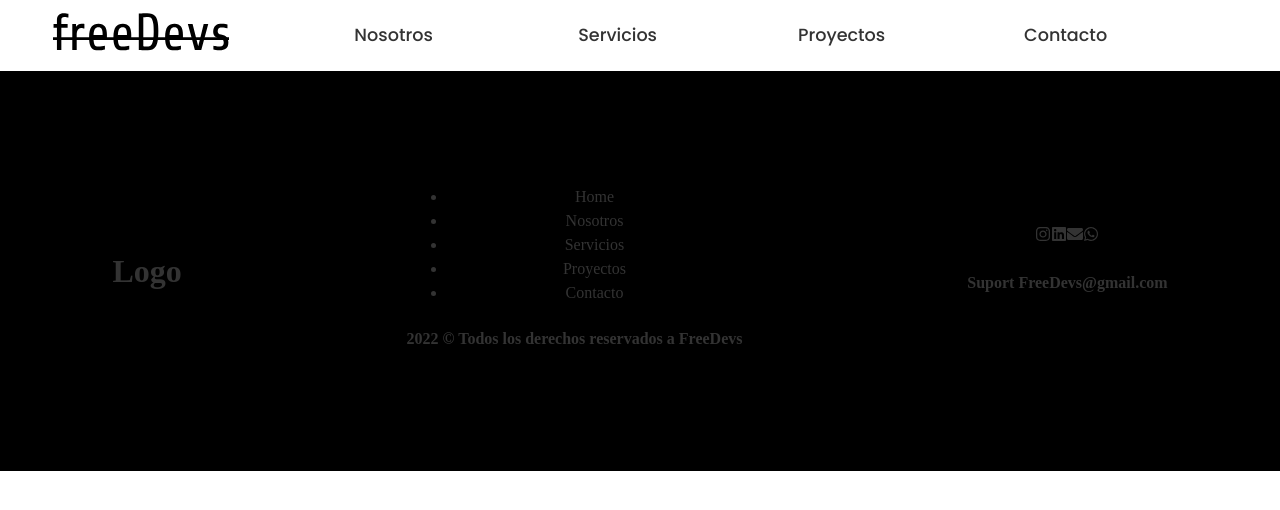
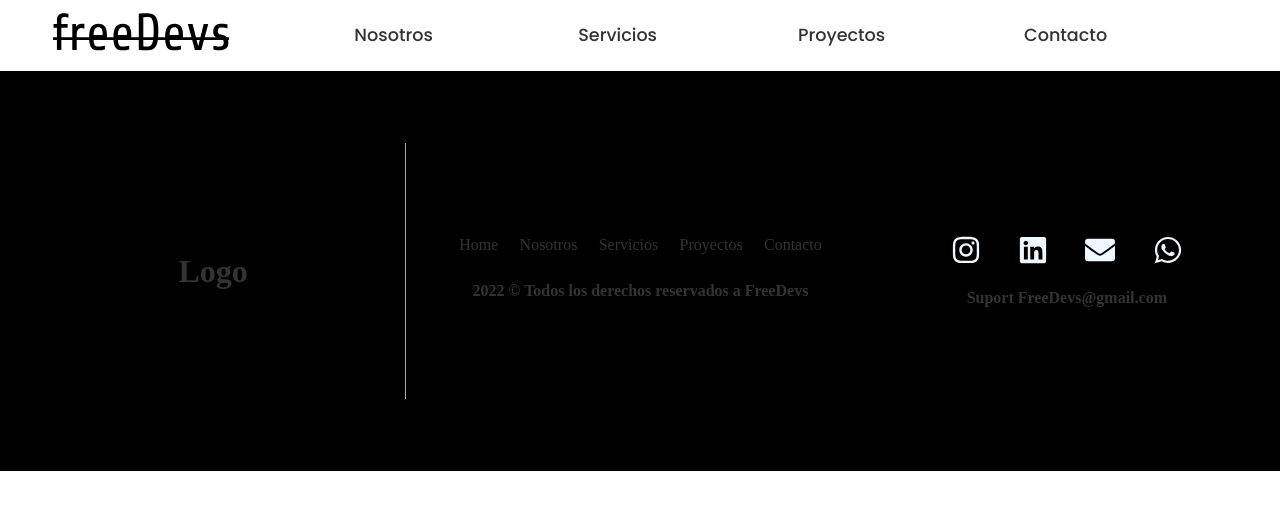
Before and after one commit to laumansillaa/freeDevs, a React (Vite) app in the folder client/: page /footer in a window 1280 px wide. Shown: the top 510 px of the page. Built offline with nearby package versions, Linux system fonts and the light colour scheme.

Commit message:
estilos en el footer

```diff
--- a/client/package.json
+++ b/client/package.json
@@ -4,7 +4,7 @@
   "version": "0.0.0",
   "type": "module",
   "scripts": {
-    "dev": "vite",
+    "dev": "vite --host --port 3000",
     "build": "vite build",
     "preview": "vite preview"
   },
--- a/client/src/components/footer/footer.jsx
+++ b/client/src/components/footer/footer.jsx
@@ -5,28 +5,27 @@ const Footer = () => {
 
     return (
         <Box className={style.contentFooter}>
-           <div>
+           <div className={style.contentLogo}>
             <h1>Logo</h1>
            </div>
-           <div >
-            <div className={style.contentICons}>
-                <ul>
-                     <li>Home</li>
-                     <li>Nosotros</li>
-                      <li>Servicios</li>
-                       <li>Proyectos</li>
-                       <li>Contacto</li>
+           <div className={style.contentListado}>
+            <div className={style.contentUl}>
+                <ul className={style.Ul}>
+                     <li className={style.li}>Home</li>
+                     <li className={style.li}>Nosotros</li>
+                      <li className={style.li}>Servicios</li>
+                       <li className={style.li}>Proyectos</li>
+                       <li className={style.li}>Contacto</li>
             </ul>
             </div>
-
-            <h4> 2022 © Todos los derechos reservados a FreeDevs</h4>
+            <h4 className={style.title}> 2022 © Todos los derechos reservados a FreeDevs</h4>
            </div>
-           <div>
-            <div>
-                <FaInstagram/>
-                <FaLinkedin/>
-                <FaEnvelope/>
-                <FaWhatsapp/>
+           <div className={style.contentIConsEmail}>
+            <div className={style.contentICons}>
+                <FaInstagram className={style.icon}/>
+                <FaLinkedin className={style.icon}/>
+                <FaEnvelope className={style.icon}/>
+                <FaWhatsapp className={style.icon}/>
             </div>
            <div>
              <h4>Suport FreeDevs@gmail.com</h4>
--- a/client/src/components/footer/styles/Footer.module.css
+++ b/client/src/components/footer/styles/Footer.module.css
@@ -12,3 +12,52 @@
   display: flex;
   flex-direction: row;
 }
+.contentLogo{
+  display: flex;
+  align-items: center;
+  justify-content: space-around;
+  border-right: 1px solid #aaa;
+  width: 30%;
+  height: 32vh;
+}
+.contentListado{
+  width: 30%;
+}
+/* .contentUl{
+  border: 1px solid red;
+} */
+.Ul{
+  padding-left: 0;
+  display: flex;
+  flex-direction: row;
+  list-style:none;
+  justify-content: space-around;
+}
+.li:hover{
+  color: aqua;
+  cursor: pointer;
+  transition: 1s;
+}
+.contentIConsEmail{
+    width: 30%;
+    display: flex;
+    flex-direction: column;
+    align-items: center;
+    padding-top: 25px;
+}
+.contentICons {
+  display: flex;
+  flex-direction: row;
+  justify-content: space-around;
+  width: 70%;
+  margin: auto;
+}
+.icon{
+  color: aliceblue;
+  font-size: 30px;
+}
+.icon:hover{
+  transition: 1s;
+  color: rgb(219, 205, 80);
+  cursor: pointer;
+}
```
